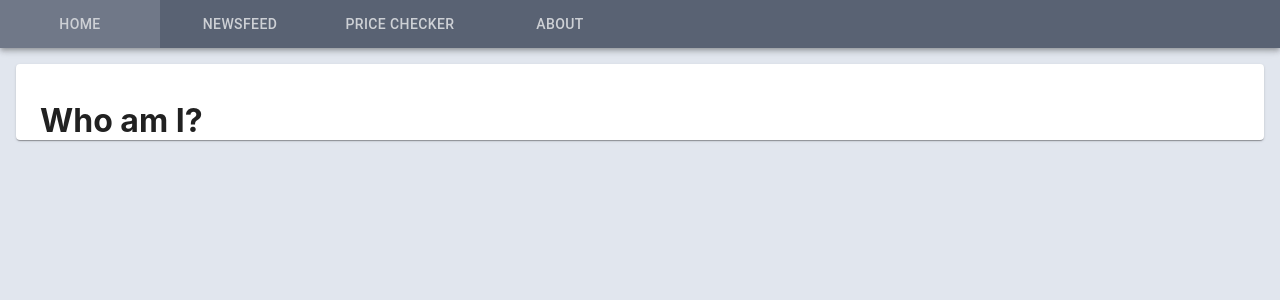
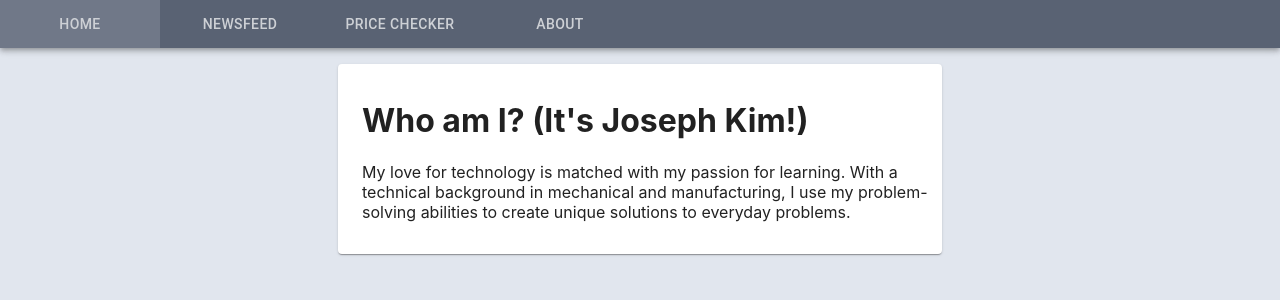
Before and after one commit to JayoMayoKayo/BrainStation-Capstone, a React (Create React App) app in the folder client/: page /about in a window 1280 px wide. Shown: the top 300 px of the page. Built offline with nearby package versions, Linux system fonts and the light colour scheme; the HTML template or start-up script is replaced by a standard one.

Commit message:
started about page

```diff
--- a/client/src/components/About/About.js
+++ b/client/src/components/About/About.js
@@ -15,6 +15,7 @@ const styles = {
   AboutMe : {
     paddingLeft: '24px',
     paddingTop: '16px',
+    paddingBottom : '16px',
     marginLeft : '16px',
     marginRight : '16px',
     marginTop : '16px'
@@ -28,9 +29,20 @@ class About extends React.Component {
     return (
       <>
         <Navbar />
-        <Paper className={classes.AboutMe}>
-          <h1>Who am I?</h1>
-        </Paper>
+        <Grid spacing={1}
+          container
+          direction="row"
+          justify="center"
+          alignItems="center"
+        >
+          <Grid item xs={12} md={8} lg={6}>
+            <Paper className={classes.AboutMe}>
+              <h1>Who am I? (It's Joseph Kim!)</h1>
+
+              <p>My love for technology is matched with my passion for learning. With a technical background in mechanical and manufacturing, I use my problem-solving abilities to create unique solutions to everyday problems.</p>
+            </Paper>
+          </Grid>
+        </Grid>
       </>
     );
   }
```
